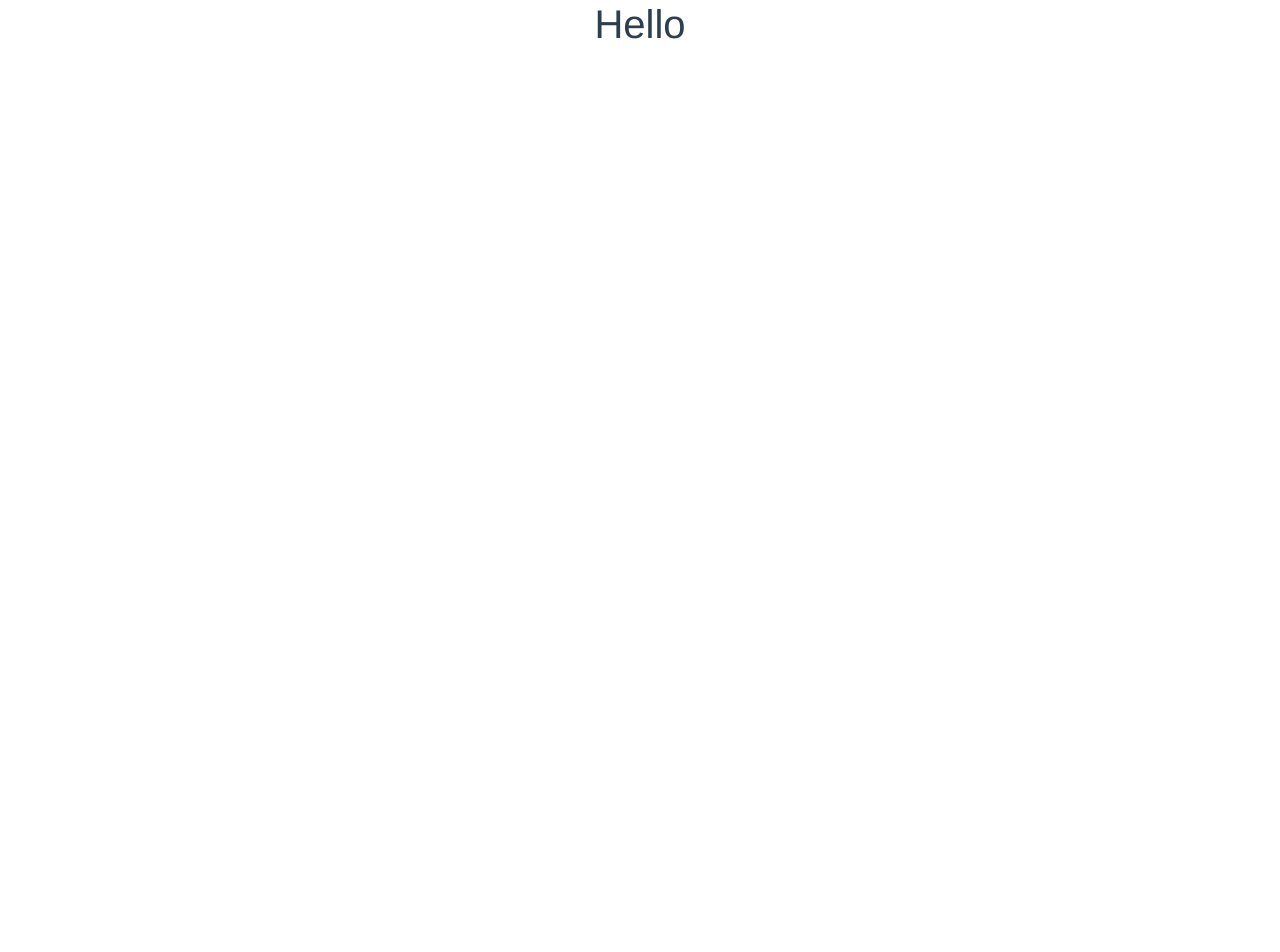
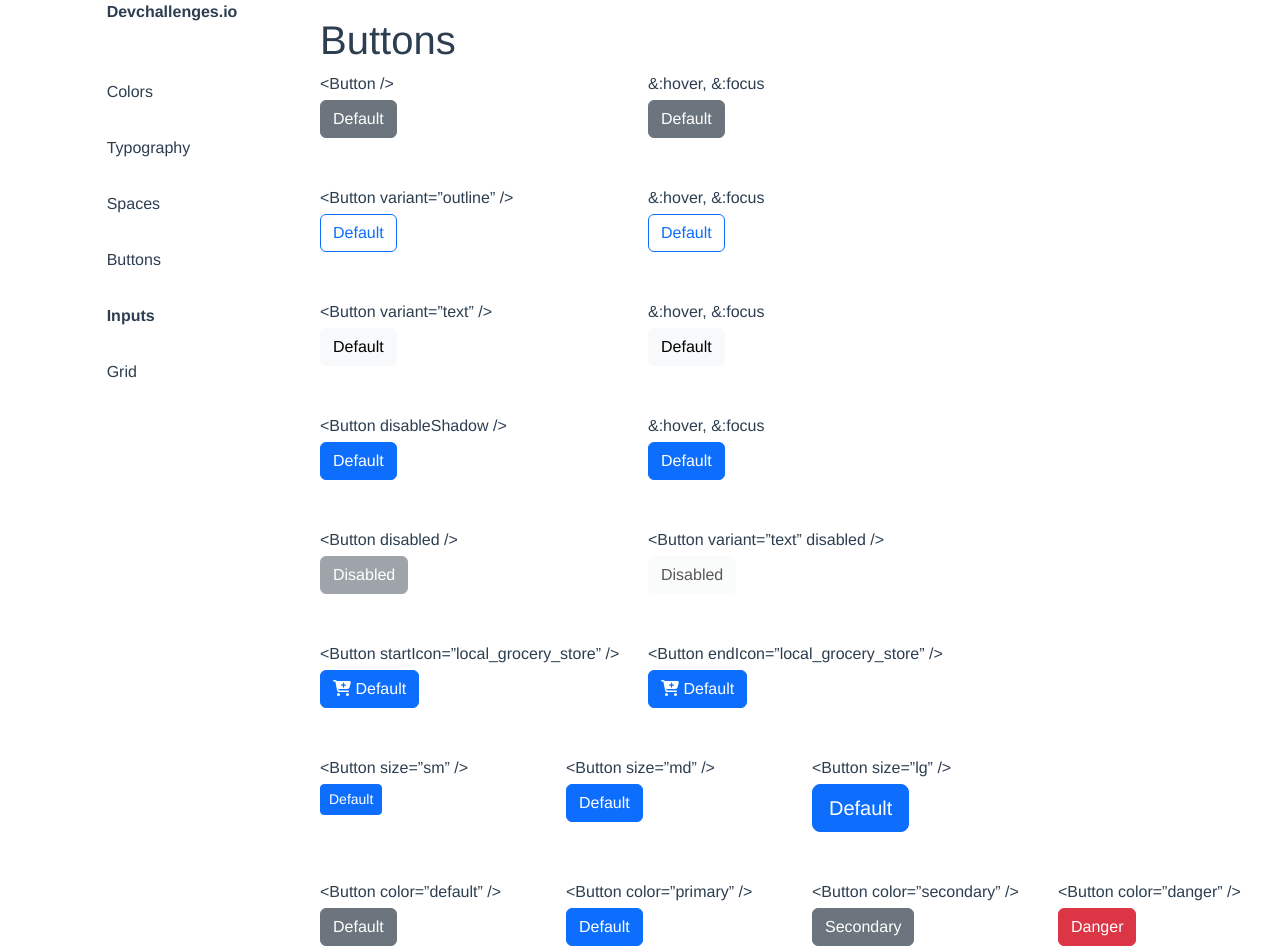
Before and after one commit to hasanaimroatun/wpu-buttonComponentChallenge, a Vue app: page / in a window 1280 px wide. Shown: the part 60-1012 px from the top of the page. Before the commit the page ends 800 px from the top, so only its background shows below. Built offline with nearby package versions, Linux system fonts and the light colour scheme.

Commit message:
add element and icon in template, add data and export file in script

```diff
--- a/src/components/Buttons.vue
+++ b/src/components/Buttons.vue
@@ -1,12 +1,184 @@
 <template>
-    <div>
-        <h1>Hello</h1>
+    <div class="row g-0">
+        <div class="col-2 offset-1 text-start">
+            <div class="mb-5"><b><span>Dev</span>challenges.io</b></div>
+            <div class="navBar">
+                <ul class="navbar-nav pe-3">
+                    <li class="nav-item mb-3">
+                        <a class="nav-link" href="#">Colors</a>
+                    </li>
+                    <li class="nav-item mb-3">
+                        <a class="nav-link" href="#">Typography</a>
+                    </li>
+                    <li class="nav-item mb-3">
+                        <a class="nav-link" href="#">Spaces</a>
+                    </li>
+                    <li class="nav-item mb-3">
+                        <a class="nav-link" href="#">Buttons</a>
+                    </li>
+                    <li class="nav-item mb-3">
+                        <a class="nav-link" href="#"><b>Inputs</b></a>
+                    </li>
+                    <li class="nav-item mb-3">
+                        <a class="nav-link" href="#">Grid</a>
+                    </li>
+                </ul>
+            </div>
+        </div>
+        <div class="col-9 text-start">
+            <h1 class="mt-3">Buttons</h1>
+            <div class="row mt-2 mb-5">
+                <div class="col-4">
+                    <div v-text="label1"></div>
+                    <button type="button" class="btn btn-secondary mt-1">Default</button>
+                </div>
+                <div class="col">
+                    <div v-text="label2"></div>
+                    <button type="button" class="btn btn-secondary mt-1">Default</button>
+                </div>
+            </div>
+
+            <div class="row mb-5">
+                <div class="col-4">
+                    <div v-text="label3"></div>
+                    <button type="button" class="btn btn-outline-primary mt-1">Default</button>
+                </div>
+                <div class="col">
+                    <div v-text="label2"></div>
+                    <button type="button" class="btn btn-outline-primary mt-1">Default</button>
+                </div>
+            </div>
+
+            <div class="row mb-5">
+                <div class="col-4">
+                    <div v-text="label4"></div>
+                    <button type="button" class="btn btn-light mt-1">Default</button>
+                </div>
+                <div class="col">
+                    <div v-text="label2"></div>
+                    <button type="button" class="btn btn-light mt-1">Default</button>
+                </div>
+            </div>
+
+            <div class="row mb-5">
+                <div class="col-4">
+                    <div v-text="label5"></div>
+                    <button type="button" class="btn btn-primary mt-1">Default</button>
+                </div>
+                <div class="col">
+                    <div v-text="label2"></div>
+                    <button type="button" class="btn btn-primary mt-1">Default</button>
+                </div>
+            </div>
+
+            <div class="row mb-5">
+                <div class="col-4">
+                    <div v-text="label6"></div>
+                    <button type="button" class="btn btn-secondary mt-1" disabled data-bs-toggle="button">Disabled</button>
+                </div>
+                <div class="col">
+                    <div v-text="label7"></div>
+                    <button type="button" class="btn btn-light mt-1" disabled data-bs-toggle="button">Disabled</button>
+                </div>
+            </div>
+
+            <div class="row mb-5">
+                <div class="col-4">
+                    <div v-text="label8"></div>
+                    <button type="button" class="btn btn-primary mt-1">
+                        <font-awesome-icon icon="fa-solid fa-cart-plus" />
+                        Default
+                    </button>
+                </div>
+                <div class="col">
+                    <div v-text="label9"></div>
+                    <button type="button" class="btn btn-primary mt-1">
+                        <font-awesome-icon icon="fa-solid fa-cart-plus" />
+                        Default
+                    </button>
+                </div>
+            </div>
+
+            <div class="row mb-5">
+                <div class="col-3">
+                    <div v-text="label10"></div>
+                    <button type="button" class="btn btn-primary btn-sm mt-1">Default</button>
+                </div>
+                <div class="col-3">
+                    <div v-text="label11"></div>
+                    <button type="button" class="btn btn-primary btn-md mt-1">Default</button>
+                </div>
+                <div class="col">
+                    <div v-text="label12"></div>
+                    <button type="button" class="btn btn-primary btn-lg mt-1">Default</button>
+                </div>
+            </div>
+
+            <div class="row mb-5">
+                <div class="col-3">
+                    <div v-text="label13"></div>
+                    <button type="button" class="btn btn-secondary mt-1">Default</button>
+                </div>
+                <div class="col-3">
+                    <div v-text="label14"></div>
+                    <button type="button" class="btn btn-primary mt-1">Default</button>
+                </div>
+                <div class="col-3">
+                    <div v-text="label15"></div>
+                    <button type="button" class="btn btn-secondary mt-1">Secondary</button>
+                </div>
+                <div class="col">
+                    <div v-text="label16"></div>
+                    <button type="button" class="btn btn-danger mt-1">Danger</button>
+                </div>
+            </div>
+
+            <div class="row mb-5">
+                <div v-text="label2"></div>
+                <div class="col-3">
+                    <button type="button" class="btn btn-secondary mt-1">Default</button>
+                </div>
+                <div class="col-3">
+                    <button type="button" class="btn btn-primary mt-1">Default</button>
+                </div>
+                <div class="col-3">
+                    <button type="button" class="btn btn-secondary mt-1">Secondary</button>
+                </div>
+                <div class="col">
+                    <button type="button" class="btn btn-danger mt-1">Danger</button>
+                </div>
+            </div>
+
+            <br><br>
+            <div class="mt-5">Icons: <a href="https://material.io/resources/icons/?style=round">https://material.io/resources/icons/?style=round</a></div>
+            <div class="mt-5 mb-5">created by <a href="#">hasanaimroatun</a> - devChallenges.io</div>
+        </div>
     </div>
 </template>
 
 <script>
     export default {
-        name: 'Button-component'
+        name: 'Button-component',
+        data() {
+            return {
+                label1: '<Button />',
+                label2: '&:hover, &:focus',
+                label3: '<Button variant=”outline” />',
+                label4: '<Button variant=”text” />',
+                label5: '<Button disableShadow />',
+                label6: '<Button disabled />',
+                label7: '<Button variant=”text” disabled />',
+                label8: '<Button startIcon=”local_grocery_store” />',
+                label9: '<Button endIcon=”local_grocery_store” />',
+                label10: '<Button size=”sm” />',
+                label11: '<Button size=”md” />',
+                label12: '<Button size=”lg” />',
+                label13: '<Button color=”default” />',
+                label14: '<Button color=”primary” />',
+                label15: '<Button color=”secondary” />',
+                label16: '<Button color=”danger” />'
+            };
+        }
     }
 </script>
 
```
